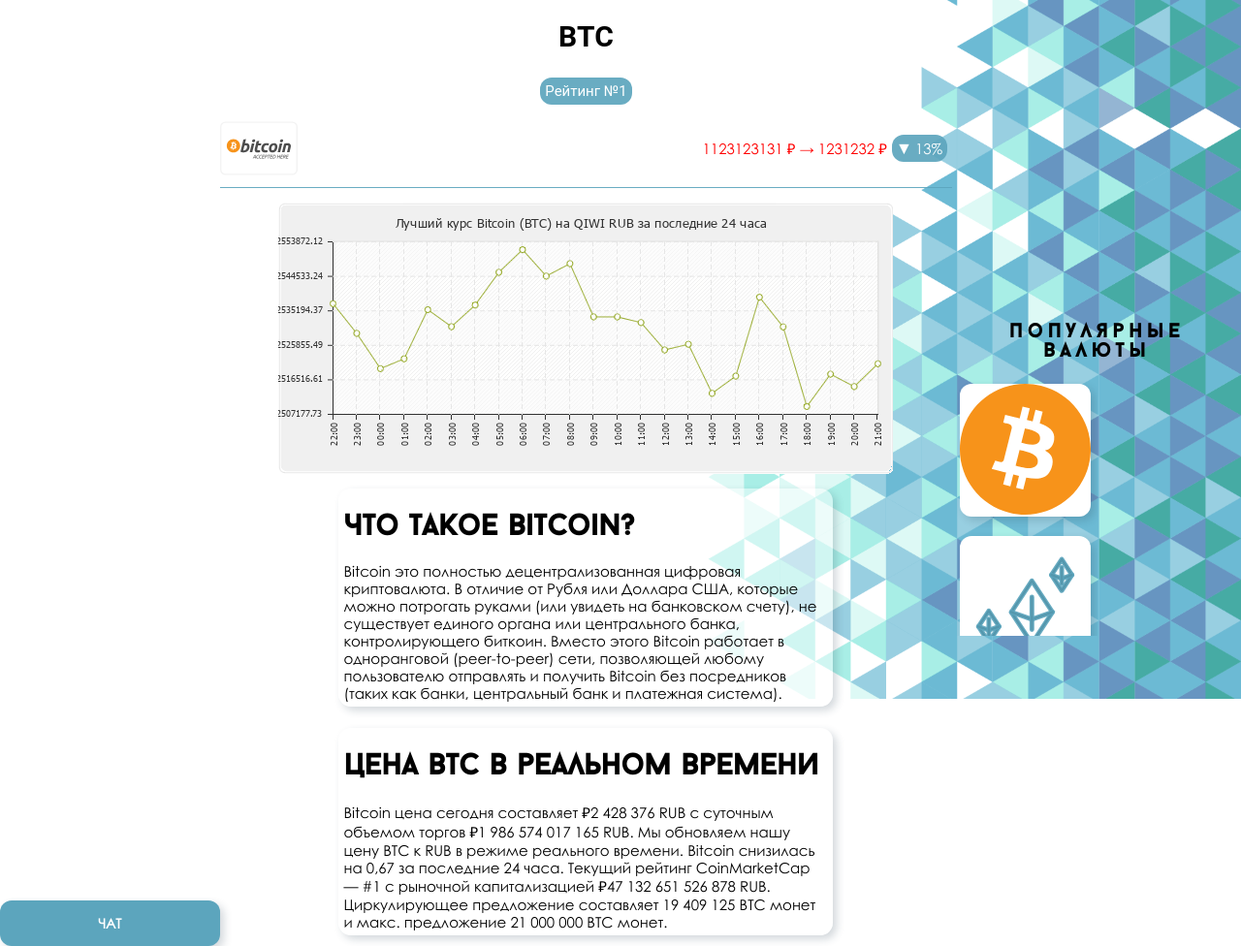
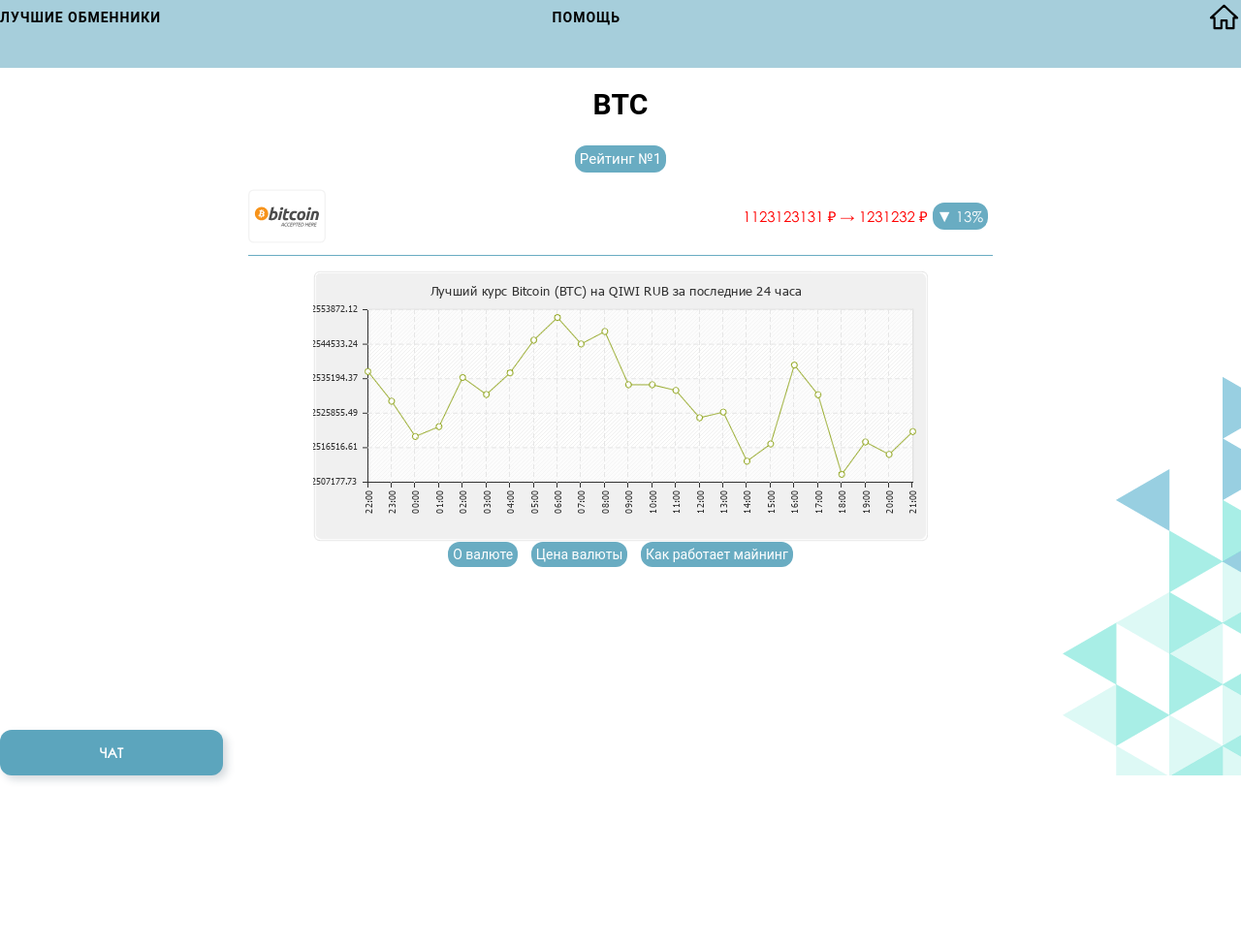
Before and after one commit to fqwerT/cryptomonitoring, a plain HTML site: page pages/WalletPage/walletpage.html in a window 1280 px wide. Shown: the whole page at 97% size. After the commit the page ends 800 px from the top, so only its background shows below. Drawn offline with Linux system fonts and the light colour scheme.

Commit message:
feat(PET-1) :added new fillters added info fillters at walletpage

```diff
--- a/assets/styles.css
+++ b/assets/styles.css
@@ -34,7 +34,8 @@ p {
 }
 
 body {
-  height: 100%;
+  height:100%;
+  min-height: fit-content;
   padding: 0;
   margin: 0;
   -webkit-margin-start: 0;
@@ -42,7 +43,6 @@ body {
   font-family: "Roboto", sans-serif;
   background: url("../assets/img/1644857422_63-adonius-club-p-geometricheskii-fon-vektor-65.png");
   background-repeat: no-repeat;
-  background-size: 100%;
   -webkit-animation: scale-up-center 1s cubic-bezier(0.39, 0.575, 0.565, 1) both;
   animation: scale-up-center 1s cubic-bezier(0.39, 0.575, 0.565, 1) both;
 }
@@ -79,3 +79,43 @@ figure {
   margin-inline-start: 0px;
   margin-inline-end: 0px;
 }
+
+.mainpage__header {
+  width: 100%;
+  height: 70px;
+  background-color: #5ca5bd8a;
+  position: sticky;
+  top:0;
+}
+.mainpage__header__navigation {
+  display: flex;
+  justify-content: space-between;
+  align-items: center;
+}
+
+.mainpage__header__navigation__list {
+  display: flex;
+  width: 50%;
+  flex-direction: row;
+  justify-content: space-between;
+}
+
+.mainpage__header__navigation__list li {
+  list-style-type: none;
+  text-transform: uppercase;
+  text-align: center;
+  letter-spacing: 1px;
+  font-weight: 600;
+  cursor: pointer;
+  font-size: 1.4rem;
+}
+.mainpage__header__goAccount {
+  color:black;
+  text-decoration: none;
+  background: url('../../assets/img/house.svg');
+  height:35px;
+  width:35px;
+  background-repeat: no-repeat;
+  background-size: 100% 100%;
+  display: block;
+}
--- a/pages/WalletPage/Style.css
+++ b/pages/WalletPage/Style.css
@@ -5,6 +5,7 @@
 
 .walletpage {
   justify-content: center;
+  flex-direction: column;
 }
 
 .walletpage__container {
@@ -45,6 +46,11 @@
   -moz-box-shadow: 4px 4px 8px 0px rgba(34, 60, 80, 0.2);
   box-shadow: 4px 4px 8px 0px rgba(34, 60, 80, 0.2);
   padding: 5px;
+  visibility: hidden;
+  opacity: 0;
+  position: absolute;
+  max-height: 300px;
+  overflow-y: auto;
 }
 
 .walletpage__row img {
@@ -58,6 +64,7 @@
   margin: 5px;
   padding: 5px;
   border-radius: 12px;
+  text-decoration: none;
 }
 
 .walletpage__chat {
@@ -70,11 +77,14 @@
   border-radius: 12px;
   flex-direction: column;
   padding: 15px;
-  align-self: flex-end;
+  position: fixed;
+  left: 0;
+  bottom: 0;
   -webkit-box-shadow: 4px 4px 8px 0px rgba(34, 60, 80, 0.2);
   -moz-box-shadow: 4px 4px 8px 0px rgba(34, 60, 80, 0.2);
   box-shadow: 4px 4px 8px 0px rgba(34, 60, 80, 0.2);
 }
+
 .walletpage__chat:hover {
   transition: 0.4s linear;
 }
@@ -92,6 +102,7 @@
   background: url("../../assets/img/chat.jpg");
   background-size: 100%;
 }
+
 .walletpage__chat__body {
   height: 80%;
   flex-direction: column;
@@ -102,6 +113,7 @@
 .walletpage__chat__body:target {
   display: block;
 }
+
 .walletpage__chat__footer {
   width: 100%;
   justify-content: center;
@@ -116,6 +128,7 @@
   background-size: 100% 100%;
   border: 0;
 }
+
 .walletpage__chat__footer input {
   border-radius: 12px;
   padding-left: 5px;
@@ -154,3 +167,9 @@
   letter-spacing: 0.5rem;
   text-align: center;
 }
+
+.walletpage__container__text:target {
+  position: static;
+  visibility: visible;
+  opacity: 1;
+}
--- a/pages/WalletPage/walletpage.html
+++ b/pages/WalletPage/walletpage.html
@@ -8,7 +8,17 @@
     <link rel="stylesheet" href="./Style.css" />
   </head>
   <body>
+
     <div class="walletpage flex-box">
+      <header class="mainpage__header">
+        <nav class="mainpage__header__navigation">
+          <ul class="mainpage__header__navigation__list">
+            <li>лучшие обменники</li>
+            <li>помощь</li>
+          </ul>
+          <a href="../Account/account.html" class="mainpage__header__goAccount" ></a>
+        </nav>
+      </header>
       <section class="walletpage__chat flex-box">
         <a href="#chatbody">Чат</a>
         <div id="chatbody" class="walletpage__chat__body flex-box">
@@ -32,7 +42,12 @@
         <figure>
           <img alt="" src="../../assets/img/chart (1).png" />
         </figure>
-        <div class="walletpage__container__text">
+        <div>
+          <a href="#about" class="walletpage__row__minibox">О валюте</a>
+          <a href="#price" class="walletpage__row__minibox">Цена валюты</a></option>
+          <a href="#mining" class="walletpage__row__minibox">Как работает майнинг</a>
+        </div>
+        <div class="walletpage__container__text" id="about">
           <h1 class="walletpage__container__heading">Что такое Bitcoin?</h1>
           <p>
             Bitcoin это полностью децентрализованная цифровая криптовалюта. В
@@ -44,7 +59,7 @@
             как банки, центральный банк и платежная система).
           </p>
         </div>
-        <div class="walletpage__container__text">
+        <div class="walletpage__container__text" id="price">
           <h1 class="walletpage__container__heading">
             Цена BTC в реальном времени
           </h1>
@@ -57,23 +72,31 @@
             125 BTC монет и макс. предложение 21 000 000 BTC монет.
           </p>
         </div>
-      </div>
-      <div>
-        <label for="popular">
-          <h1 class="walletpage__popular__heading">Популярные валюты</h1>
-        </label>
-
-        <div class="walletpage__popular" id="popular">
-          <article class="walletpage__popular__box">
-            <img src="../../assets/img/bitcoin-logo-svgrepo-com.svg" />
-          </article>
-
-          <article class="walletpage__popular__box">
-            <img src="../../assets/img/game-etherium-coin-svgrepo-com.svg" />
-          </article>
-          <article class="walletpage__popular__box">
-            <img src="../../assets/img/tether-crypto-cryptocurrency-2-svgrepo-com.svg" />
-          </article>
+        <div class="walletpage__container__text" id="mining">
+          <h1 class="walletpage__container__heading">
+            Как работает майнинг Bitcoin?
+          </h1>
+          <p>
+            Словом «Майнинг» мы называем добавление новых блоков в блокчейн.
+            Если максимально просто, то биткойн-майнеры выделяют значительные
+            объемы вычислительной мощности для решения криптографической
+            проблемы, по сути очень сложной математической задачи. Успешный
+            майнер, который решает задачу раньше, чем все остальные майнеры,
+            получает вознаграждение в виде «награды за блок», которая
+            представляет собой заранее определенное количества Bitcoin. В
+            некоторых случаях награды за блоки присуждаются майнинговым пулам,
+            когда майнеры объединяют ресурсы. Как только математическая задача
+            решена, блок «подтверждается» и добавляется в цепочку блоков. Эта
+            новая информация отправляется всем узлам, или как мы называем их
+            участники Биткойн протокола, и общий реестр обновляется еще раз. По
+            мере роста цены Bitcoin вознаграждение за блок становится все более
+            привлекательным. Это побуждает все больше майнеров присоединиться к
+            “соревнованию” по добыче блоков. В свою очередь, чем больше майнеров
+            в системе, тем безопаснее сеть. Кроме того, возросшая конкуренция
+            также означает, что майнеры постоянно инвестируют в новое
+            оборудование, чтобы их вычислительные мощности оставались
+            актуальными для борьбы за вознаграждение за блоки.
+          </p>
         </div>
       </div>
     </div>
```
Also changed, not shown: pages/Register/register.html (+1 -1 lines), pages/mainpage/Style.css (+10 -13 lines), pages/mainpage/mainpage.html (+27 -9 lines).
